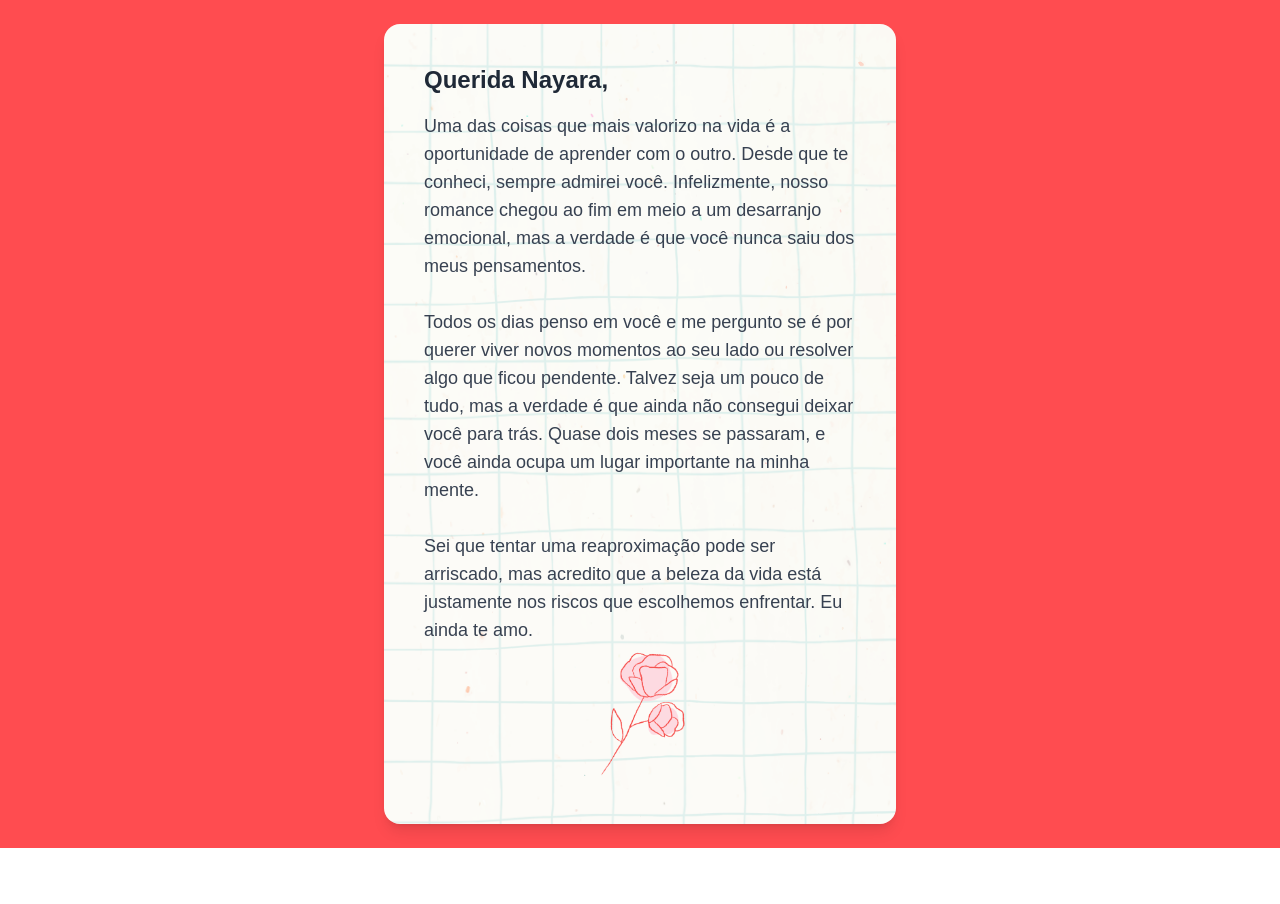
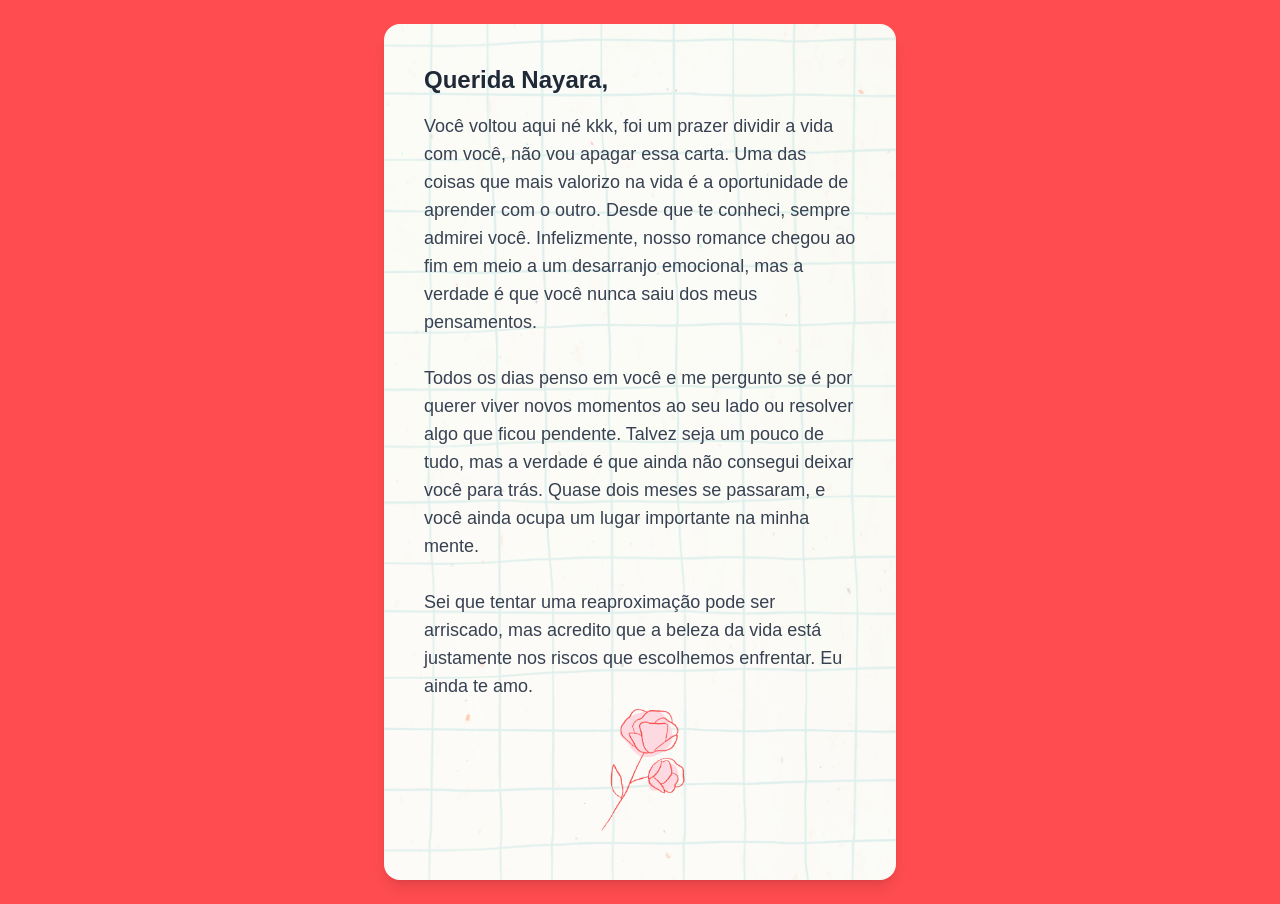
Before and after one commit to marcosdelfrari/imissyou, a Next.js app: page / in a window 1280 px wide. Before the commit the page ends 848 px from the top, so only its background shows below. Built offline with nearby package versions, Linux system fonts and the light colour scheme; a web font is replaced by a local one.

Commit message:
Update box.tsx

```diff
--- a/app/components/box.tsx
+++ b/app/components/box.tsx
@@ -19,7 +19,8 @@ const Box = () => {
           className="text-lg text-gray-700"
           style={{ fontFamily: "var(--font-sour-gummy)" }}
         >
-          Uma das coisas que mais valorizo na vida é a oportunidade de aprender
+          Você voltou aqui né kkk, foi um prazer dividir a vida com você, não vou apagar essa carta.
+Uma das coisas que mais valorizo na vida é a oportunidade de aprender
           com o outro. Desde que te conheci, sempre admirei você. Infelizmente,
           nosso romance chegou ao fim em meio a um desarranjo emocional, mas a
           verdade é que você nunca saiu dos meus pensamentos. <br /> <br />
```
